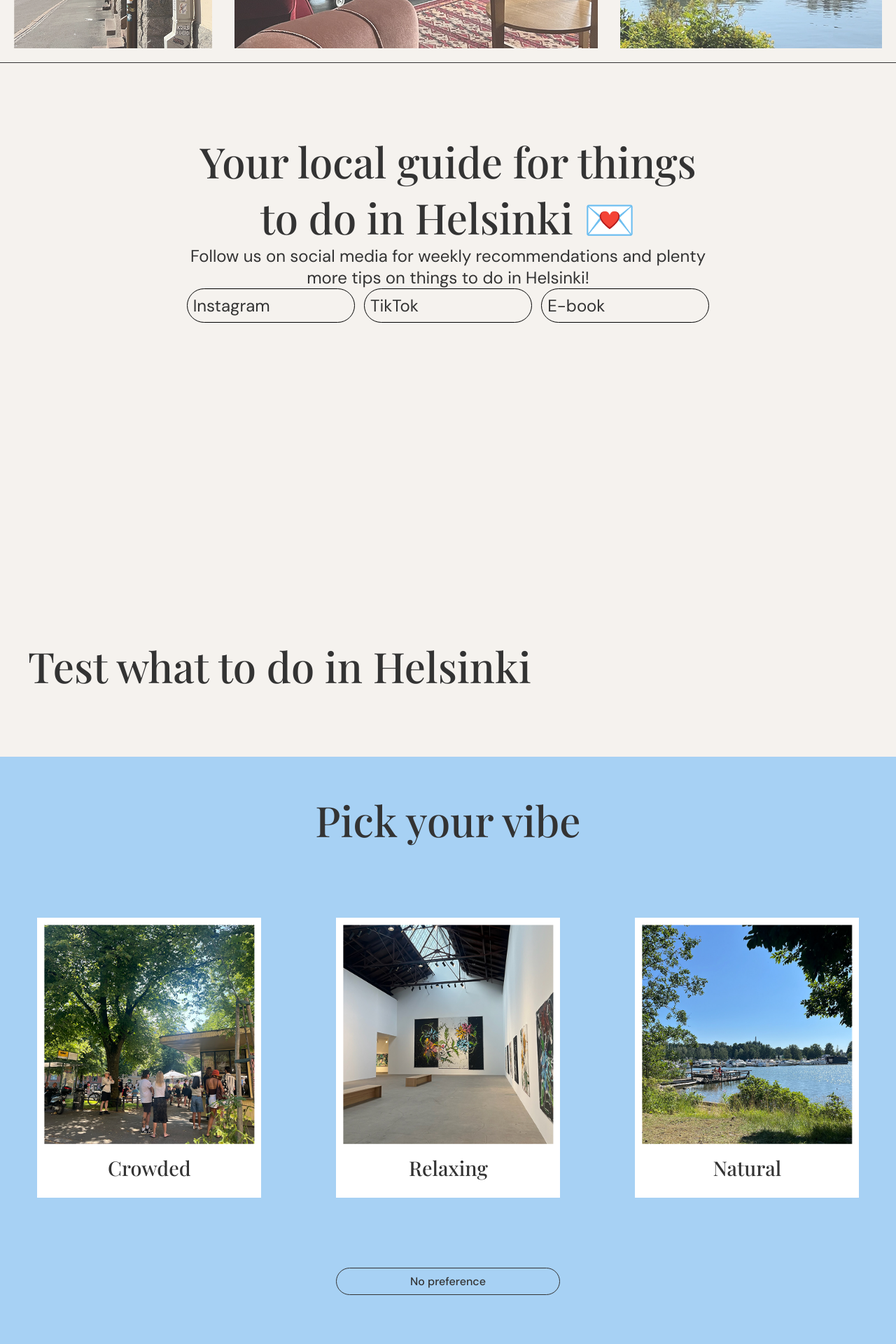
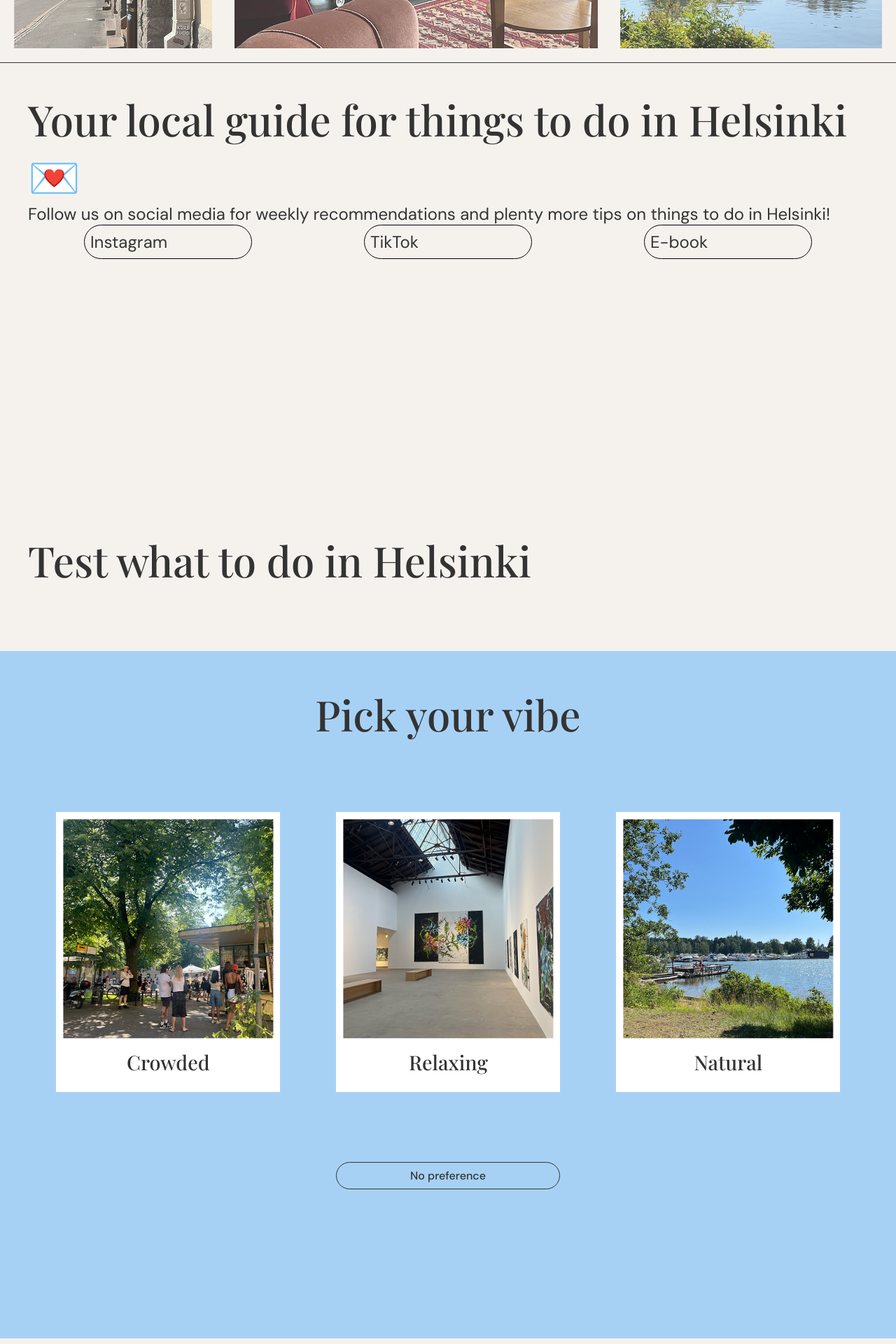
Before and after one commit to anniinankaa/helsinkithings, a React (Vite) app: page / in a window 1280 px wide. Shown: the part 1320-3240 px from the top of the page at 70% size. Built offline with nearby package versions, Linux system fonts and the light colour scheme; a web font is replaced by a local one.

Commit message:
Modify hometest buttons

```diff
--- a/src/pages/HomePage/HomeIntro.css
+++ b/src/pages/HomePage/HomeIntro.css
@@ -1,11 +1,3 @@
-
-.home-intro-content {
-    text-align: center;
-    padding: 60px 20px;
-    max-width: 800px;
-    margin: 0 auto;
-}
-
 .social-buttons {
     display: flex;
     flex-direction: row;
--- a/src/pages/HomePage/HomeTest.css
+++ b/src/pages/HomePage/HomeTest.css
@@ -6,6 +6,10 @@
     background: var(--background);
     overflow-y: auto;
     background: var(--background);
+    display: flex;
+    flex-direction: column;
+    align-items: center;
+    text-align: center;
 }
 
 .test-screen > h2 {
```
